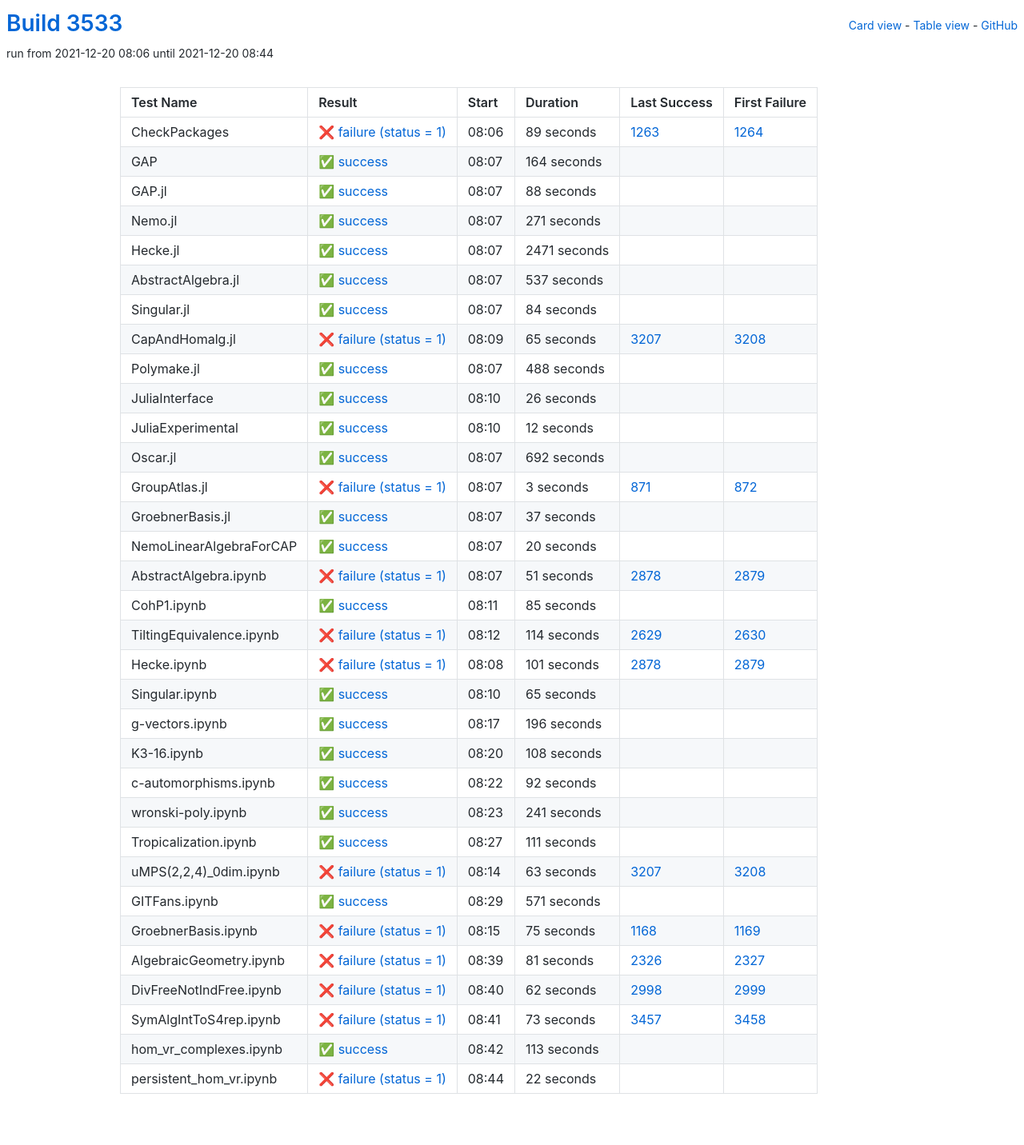
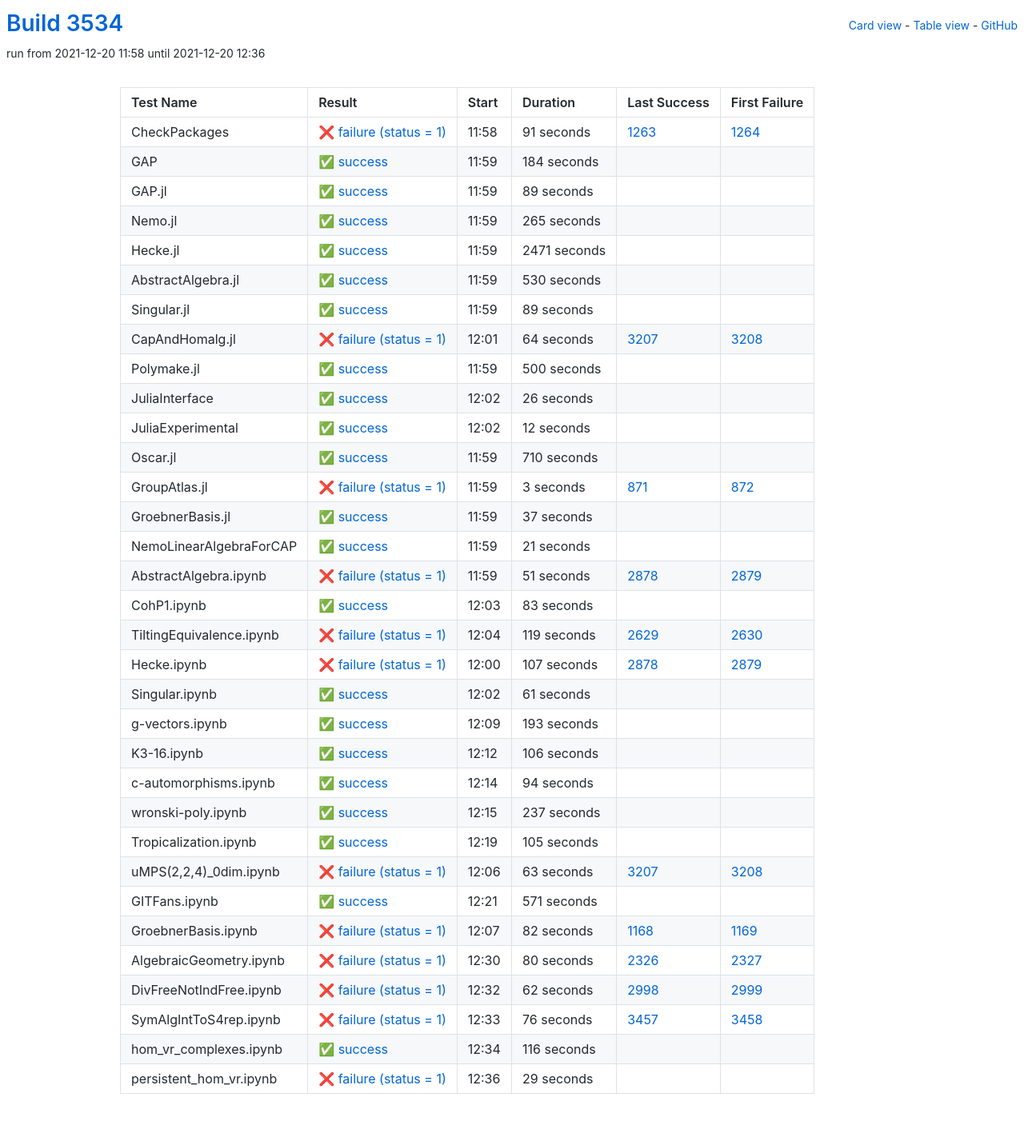
Before and after one commit to oscar-system/oscar-ci-status-stable, a Jekyll site: the page built from table.html, in a window 1280 px wide. Shown: the whole page at 80% size. Built offline with Jekyll 4.4.1, drawn with Linux system fonts in a browser that asks for light colours.

Commit message:
Build #3534

```diff
--- a/_data/ci.yml
+++ b/_data/ci.yml
@@ -1,6 +1,6 @@
 ---
-build: 3533
-build_url: https://oscarci.mathematik.uni-kl.de/job/oscar-stable/3533/
+build: 3534
+build_url: https://oscarci.mathematik.uni-kl.de/job/oscar-stable/3534/
 job: oscar-stable
 organization: oscar-system
 repo: oscar-ci-status-stable
@@ -8,56 +8,56 @@ repourl: https://github.com/oscar-system/oscar-ci-status-stable
 tests:
 - name: CheckPackages
   id: checkpackages
-  log: https://oscarci.mathematik.uni-kl.de/job/oscar-stable/3533/artifact/logs/build-3533/CheckPackages.log
-  start: 2021-12-20 08:06
+  log: https://oscarci.mathematik.uni-kl.de/job/oscar-stable/3534/artifact/logs/build-3534/CheckPackages.log
+  start: 2021-12-20 11:58
   success: false
   exitcode: 1
   status: failure
-  duration: 89
+  duration: 91
   last_success: 1263
   last_success_url: https://oscarci.mathematik.uni-kl.de/job/oscar-stable/1263/
   first_failure: 1264
   first_failure_url: https://oscarci.mathematik.uni-kl.de/job/oscar-stable/1264/
 - name: GAP
   id: gap
-  log: https://oscarci.mathematik.uni-kl.de/job/oscar-stable/3533/artifact/logs/build-3533/GAP.log
-  start: 2021-12-20 08:07
+  log: https://oscarci.mathematik.uni-kl.de/job/oscar-stable/3534/artifact/logs/build-3534/GAP.log
+  start: 2021-12-20 11:59
   success: true
   exitcode: 0
   status: success
-  duration: 164
+  duration: 184
   last_success: false
   last_success_url:
   first_failure: false
   first_failure_url:
 - name: GAP.jl
   id: gap-jl
-  log: https://oscarci.mathematik.uni-kl.de/job/oscar-stable/3533/artifact/logs/build-3533/GAP.jl.log
-  start: 2021-12-20 08:07
+  log: https://oscarci.mathematik.uni-kl.de/job/oscar-stable/3534/artifact/logs/build-3534/GAP.jl.log
+  start: 2021-12-20 11:59
   success: true
   exitcode: 0
   status: success
-  duration: 88
+  duration: 89
   last_success: false
   last_success_url:
   first_failure: false
   first_failure_url:
 - name: Nemo.jl
   id: nemo-jl
-  log: https://oscarci.mathematik.uni-kl.de/job/oscar-stable/3533/artifact/logs/build-3533/Nemo.jl.log
-  start: 2021-12-20 08:07
+  log: https://oscarci.mathematik.uni-kl.de/job/oscar-stable/3534/artifact/logs/build-3534/Nemo.jl.log
+  start: 2021-12-20 11:59
   success: true
   exitcode: 0
   status: success
-  duration: 271
+  duration: 265
   last_success: false
   last_success_url:
   first_failure: false
   first_failure_url:
 - name: Hecke.jl
   id: hecke-jl
-  log: https://oscarci.mathematik.uni-kl.de/job/oscar-stable/3533/artifact/logs/build-3533/Hecke.jl.log
-  start: 2021-12-20 08:07
+  log: https://oscarci.mathematik.uni-kl.de/job/oscar-stable/3534/artifact/logs/build-3534/Hecke.jl.log
+  start: 2021-12-20 11:59
   success: true
   exitcode: 0
   status: success
@@ -68,56 +68,56 @@ tests:
   first_failure_url:
 - name: AbstractAlgebra.jl
   id: abstractalgebra-jl
-  log: https://oscarci.mathematik.uni-kl.de/job/oscar-stable/3533/artifact/logs/build-3533/AbstractAlgebra.jl.log
-  start: 2021-12-20 08:07
+  log: https://oscarci.mathematik.uni-kl.de/job/oscar-stable/3534/artifact/logs/build-3534/AbstractAlgebra.jl.log
+  start: 2021-12-20 11:59
   success: true
   exitcode: 0
   status: success
-  duration: 537
+  duration: 530
   last_success: false
   last_success_url:
   first_failure: false
   first_failure_url:
 - name: Singular.jl
   id: singular-jl
-  log: https://oscarci.mathematik.uni-kl.de/job/oscar-stable/3533/artifact/logs/build-3533/Singular.jl.log
-  start: 2021-12-20 08:07
+  log: https://oscarci.mathematik.uni-kl.de/job/oscar-stable/3534/artifact/logs/build-3534/Singular.jl.log
+  start: 2021-12-20 11:59
   success: true
   exitcode: 0
   status: success
-  duration: 84
+  duration: 89
   last_success: false
   last_success_url:
   first_failure: false
   first_failure_url:
 - name: CapAndHomalg.jl
   id: capandhomalg-jl
-  log: https://oscarci.mathematik.uni-kl.de/job/oscar-stable/3533/artifact/logs/build-3533/CapAndHomalg.jl.log
-  start: 2021-12-20 08:09
+  log: https://oscarci.mathematik.uni-kl.de/job/oscar-stable/3534/artifact/logs/build-3534/CapAndHomalg.jl.log
+  start: 2021-12-20 12:01
   success: false
   exitcode: 1
   status: failure
-  duration: 65
+  duration: 64
   last_success: 3207
   last_success_url: https://oscarci.mathematik.uni-kl.de/job/oscar-stable/3207/
   first_failure: 3208
   first_failure_url: https://oscarci.mathematik.uni-kl.de/job/oscar-stable/3208/
 - name: Polymake.jl
   id: polymake-jl
-  log: https://oscarci.mathematik.uni-kl.de/job/oscar-stable/3533/artifact/logs/build-3533/Polymake.jl.log
-  start: 2021-12-20 08:07
+  log: https://oscarci.mathematik.uni-kl.de/job/oscar-stable/3534/artifact/logs/build-3534/Polymake.jl.log
+  start: 2021-12-20 11:59
   success: true
   exitcode: 0
   status: success
-  duration: 488
+  duration: 500
   last_success: false
   last_success_url:
   first_failure: false
   first_failure_url:
 - name: JuliaInterface
   id: juliainterface
-  log: https://oscarci.mathematik.uni-kl.de/job/oscar-stable/3533/artifact/logs/build-3533/JuliaInterface.log
-  start: 2021-12-20 08:10
+  log: https://oscarci.mathematik.uni-kl.de/job/oscar-stable/3534/artifact/logs/build-3534/JuliaInterface.log
+  start: 2021-12-20 12:02
   success: true
   exitcode: 0
   status: success
@@ -128,8 +128,8 @@ tests:
   first_failure_url:
 - name: JuliaExperimental
   id: juliaexperimental
-  log: https://oscarci.mathematik.uni-kl.de/job/oscar-stable/3533/artifact/logs/build-3533/JuliaExperimental.log
-  start: 2021-12-20 08:10
+  log: https://oscarci.mathematik.uni-kl.de/job/oscar-stable/3534/artifact/logs/build-3534/JuliaExperimental.log
+  start: 2021-12-20 12:02
   success: true
   exitcode: 0
   status: success
@@ -140,20 +140,20 @@ tests:
   first_failure_url:
 - name: Oscar.jl
   id: oscar-jl
-  log: https://oscarci.mathematik.uni-kl.de/job/oscar-stable/3533/artifact/logs/build-3533/Oscar.jl.log
-  start: 2021-12-20 08:07
+  log: https://oscarci.mathematik.uni-kl.de/job/oscar-stable/3534/artifact/logs/build-3534/Oscar.jl.log
+  start: 2021-12-20 11:59
   success: true
   exitcode: 0
   status: success
-  duration: 692
+  duration: 710
   last_success: false
   last_success_url:
   first_failure: false
   first_failure_url:
 - name: GroupAtlas.jl
   id: groupatlas-jl
-  log: https://oscarci.mathematik.uni-kl.de/job/oscar-stable/3533/artifact/logs/build-3533/GroupAtlas.jl.log
-  start: 2021-12-20 08:07
+  log: https://oscarci.mathematik.uni-kl.de/job/oscar-stable/3534/artifact/logs/build-3534/GroupAtlas.jl.log
+  start: 2021-12-20 11:59
   success: false
   exitcode: 1
   status: failure
@@ -164,8 +164,8 @@ tests:
   first_failure_url: https://oscarci.mathematik.uni-kl.de/job/oscar-stable/872/
 - name: GroebnerBasis.jl
   id: groebnerbasis-jl
-  log: https://oscarci.mathematik.uni-kl.de/job/oscar-stable/3533/artifact/logs/build-3533/GroebnerBasis.jl.log
-  start: 2021-12-20 08:07
+  log: https://oscarci.mathematik.uni-kl.de/job/oscar-stable/3534/artifact/logs/build-3534/GroebnerBasis.jl.log
+  start: 2021-12-20 11:59
   success: true
   exitcode: 0
   status: success
@@ -176,20 +176,20 @@ tests:
   first_failure_url:
 - name: NemoLinearAlgebraForCAP
   id: nemolinearalgebraforcap
-  log: https://oscarci.mathematik.uni-kl.de/job/oscar-stable/3533/artifact/logs/build-3533/NemoLinearAlgebraForCAP.log
-  start: 2021-12-20 08:07
+  log: https://oscarci.mathematik.uni-kl.de/job/oscar-stable/3534/artifact/logs/build-3534/NemoLinearAlgebraForCAP.log
+  start: 2021-12-20 11:59
   success: true
   exitcode: 0
   status: success
-  duration: 20
+  duration: 21
   last_success: false
   last_success_url:
   first_failure: false
   first_failure_url:
 - name: AbstractAlgebra.ipynb
   id: abstractalgebra-ipynb
-  log: https://oscarci.mathematik.uni-kl.de/job/oscar-stable/3533/artifact/logs/build-3533/AbstractAlgebra.ipynb.log
-  start: 2021-12-20 08:07
+  log: https://oscarci.mathematik.uni-kl.de/job/oscar-stable/3534/artifact/logs/build-3534/AbstractAlgebra.ipynb.log
+  start: 2021-12-20 11:59
   success: false
   exitcode: 1
   status: failure
@@ -200,116 +200,116 @@ tests:
   first_failure_url: https://oscarci.mathematik.uni-kl.de/job/oscar-stable/2879/
 - name: CohP1.ipynb
   id: cohp1-ipynb
-  log: https://oscarci.mathematik.uni-kl.de/job/oscar-stable/3533/artifact/logs/build-3533/CohP1.ipynb.log
-  start: 2021-12-20 08:11
+  log: https://oscarci.mathematik.uni-kl.de/job/oscar-stable/3534/artifact/logs/build-3534/CohP1.ipynb.log
+  start: 2021-12-20 12:03
   success: true
   exitcode: 0
   status: success
-  duration: 85
+  duration: 83
   last_success: false
   last_success_url:
   first_failure: false
   first_failure_url:
 - name: TiltingEquivalence.ipynb
   id: tiltingequivalence-ipynb
-  log: https://oscarci.mathematik.uni-kl.de/job/oscar-stable/3533/artifact/logs/build-3533/TiltingEquivalence.ipynb.log
-  start: 2021-12-20 08:12
+  log: https://oscarci.mathematik.uni-kl.de/job/oscar-stable/3534/artifact/logs/build-3534/TiltingEquivalence.ipynb.log
+  start: 2021-12-20 12:04
   success: false
   exitcode: 1
   status: failure
-  duration: 114
+  duration: 119
   last_success: 2629
   last_success_url: https://oscarci.mathematik.uni-kl.de/job/oscar-stable/2629/
   first_failure: 2630
   first_failure_url: https://oscarci.mathematik.uni-kl.de/job/oscar-stable/2630/
 - name: Hecke.ipynb
   id: hecke-ipynb
-  log: https://oscarci.mathematik.uni-kl.de/job/oscar-stable/3533/artifact/logs/build-3533/Hecke.ipynb.log
-  start: 2021-12-20 08:08
+  log: https://oscarci.mathematik.uni-kl.de/job/oscar-stable/3534/artifact/logs/build-3534/Hecke.ipynb.log
+  start: 2021-12-20 12:00
   success: false
   exitcode: 1
   status: failure
-  duration: 101
+  duration: 107
   last_success: 2878
   last_success_url: https://oscarci.mathematik.uni-kl.de/job/oscar-stable/2878/
   first_failure: 2879
   first_failure_url: https://oscarci.mathematik.uni-kl.de/job/oscar-stable/2879/
 - name: Singular.ipynb
   id: singular-ipynb
-  log: https://oscarci.mathematik.uni-kl.de/job/oscar-stable/3533/artifact/logs/build-3533/Singular.ipynb.log
-  start: 2021-12-20 08:10
+  log: https://oscarci.mathematik.uni-kl.de/job/oscar-stable/3534/artifact/logs/build-3534/Singular.ipynb.log
+  start: 2021-12-20 12:02
   success: true
   exitcode: 0
   status: success
-  duration: 65
+  duration: 61
   last_success: false
   last_success_url:
   first_failure: false
   first_failure_url:
 - name: g-vectors.ipynb
   id: g-vectors-ipynb
-  log: https://oscarci.mathematik.uni-kl.de/job/oscar-stable/3533/artifact/logs/build-3533/g-vectors.ipynb.log
-  start: 2021-12-20 08:17
+  log: https://oscarci.mathematik.uni-kl.de/job/oscar-stable/3534/artifact/logs/build-3534/g-vectors.ipynb.log
+  start: 2021-12-20 12:09
   success: true
   exitcode: 0
   status: success
-  duration: 196
+  duration: 193
   last_success: false
   last_success_url:
   first_failure: false
   first_failure_url:
 - name: K3-16.ipynb
   id: k3-16-ipynb
-  log: https://oscarci.mathematik.uni-kl.de/job/oscar-stable/3533/artifact/logs/build-3533/K3-16.ipynb.log
-  start: 2021-12-20 08:20
+  log: https://oscarci.mathematik.uni-kl.de/job/oscar-stable/3534/artifact/logs/build-3534/K3-16.ipynb.log
+  start: 2021-12-20 12:12
   success: true
   exitcode: 0
   status: success
-  duration: 108
+  duration: 106
   last_success: false
   last_success_url:
   first_failure: false
   first_failure_url:
 - name: c-automorphisms.ipynb
   id: c-automorphisms-ipynb
-  log: https://oscarci.mathematik.uni-kl.de/job/oscar-stable/3533/artifact/logs/build-3533/c-automorphisms.ipynb.log
-  start: 2021-12-20 08:22
+  log: https://oscarci.mathematik.uni-kl.de/job/oscar-stable/3534/artifact/logs/build-3534/c-automorphisms.ipynb.log
+  start: 2021-12-20 12:14
   success: true
   exitcode: 0
   status: success
-  duration: 92
+  duration: 94
   last_success: false
   last_success_url:
   first_failure: false
   first_failure_url:
 - name: wronski-poly.ipynb
   id: wronski-poly-ipynb
-  log: https://oscarci.mathematik.uni-kl.de/job/oscar-stable/3533/artifact/logs/build-3533/wronski-poly.ipynb.log
-  start: 2021-12-20 08:23
+  log: https://oscarci.mathematik.uni-kl.de/job/oscar-stable/3534/artifact/logs/build-3534/wronski-poly.ipynb.log
+  start: 2021-12-20 12:15
   success: true
   exitcode: 0
   status: success
-  duration: 241
+  duration: 237
   last_success: false
   last_success_url:
   first_failure: false
   first_failure_url:
 - name: Tropicalization.ipynb
   id: tropicalization-ipynb
-  log: https://oscarci.mathematik.uni-kl.de/job/oscar-stable/3533/artifact/logs/build-3533/Tropicalization.ipynb.log
-  start: 2021-12-20 08:27
+  log: https://oscarci.mathematik.uni-kl.de/job/oscar-stable/3534/artifact/logs/build-3534/Tropicalization.ipynb.log
+  start: 2021-12-20 12:19
   success: true
   exitcode: 0
   status: success
-  duration: 111
+  duration: 105
   last_success: false
   last_success_url:
   first_failure: false
   first_failure_url:
 - name: uMPS(2,2,4)_0dim.ipynb
   id: umps-2-2-4-0dim-ipynb
-  log: https://oscarci.mathematik.uni-kl.de/job/oscar-stable/3533/artifact/logs/build-3533/uMPS-2-2-4-_0dim.ipynb.log
-  start: 2021-12-20 08:14
+  log: https://oscarci.mathematik.uni-kl.de/job/oscar-stable/3534/artifact/logs/build-3534/uMPS-2-2-4-_0dim.ipynb.log
+  start: 2021-12-20 12:06
   success: false
   exitcode: 1
   status: failure
@@ -320,8 +320,8 @@ tests:
   first_failure_url: https://oscarci.mathematik.uni-kl.de/job/oscar-stable/3208/
 - name: GITFans.ipynb
   id: gitfans-ipynb
-  log: https://oscarci.mathematik.uni-kl.de/job/oscar-stable/3533/artifact/logs/build-3533/GITFans.ipynb.log
-  start: 2021-12-20 08:29
+  log: https://oscarci.mathematik.uni-kl.de/job/oscar-stable/3534/artifact/logs/build-3534/GITFans.ipynb.log
+  start: 2021-12-20 12:21
   success: true
   exitcode: 0
   status: success
@@ -332,32 +332,32 @@ tests:
   first_failure_url:
 - name: GroebnerBasis.ipynb
   id: groebnerbasis-ipynb
-  log: https://oscarci.mathematik.uni-kl.de/job/oscar-stable/3533/artifact/logs/build-3533/GroebnerBasis.ipynb.log
-  start: 2021-12-20 08:15
+  log: https://oscarci.mathematik.uni-kl.de/job/oscar-stable/3534/artifact/logs/build-3534/GroebnerBasis.ipynb.log
+  start: 2021-12-20 12:07
   success: false
   exitcode: 1
   status: failure
-  duration: 75
+  duration: 82
   last_success: 1168
   last_success_url: https://oscarci.mathematik.uni-kl.de/job/oscar-stable/1168/
   first_failure: 1169
   first_failure_url: https://oscarci.mathematik.uni-kl.de/job/oscar-stable/1169/
 - name: AlgebraicGeometry.ipynb
   id: algebraicgeometry-ipynb
-  log: https://oscarci.mathematik.uni-kl.de/job/oscar-stable/3533/artifact/logs/build-3533/AlgebraicGeometry.ipynb.log
-  start: 2021-12-20 08:39
+  log: https://oscarci.mathematik.uni-kl.de/job/oscar-stable/3534/artifact/logs/build-3534/AlgebraicGeometry.ipynb.log
+  start: 2021-12-20 12:30
   success: false
   exitcode: 1
   status: failure
-  duration: 81
+  duration: 80
   last_success: 2326
   last_success_url: https://oscarci.mathematik.uni-kl.de/job/oscar-stable/2326/
   first_failure: 2327
   first_failure_url: https://oscarci.mathematik.uni-kl.de/job/oscar-stable/2327/
 - name: DivFreeNotIndFree.ipynb
   id: divfreenotindfree-ipynb
-  log: https://oscarci.mathematik.uni-kl.de/job/oscar-stable/3533/artifact/logs/build-3533/DivFreeNotIndFree.ipynb.log
-  start: 2021-12-20 08:40
+  log: https://oscarci.mathematik.uni-kl.de/job/oscar-stable/3534/artifact/logs/build-3534/DivFreeNotIndFree.ipynb.log
+  start: 2021-12-20 12:32
   success: false
   exitcode: 1
   status: failure
@@ -368,36 +368,36 @@ tests:
   first_failure_url: https://oscarci.mathematik.uni-kl.de/job/oscar-stable/2999/
 - name: SymAlgIntToS4rep.ipynb
   id: symalginttos4rep-ipynb
-  log: https://oscarci.mathematik.uni-kl.de/job/oscar-stable/3533/artifact/logs/build-3533/SymAlgIntToS4rep.ipynb.log
-  start: 2021-12-20 08:41
+  log: https://oscarci.mathematik.uni-kl.de/job/oscar-stable/3534/artifact/logs/build-3534/SymAlgIntToS4rep.ipynb.log
+  start: 2021-12-20 12:33
   success: false
   exitcode: 1
   status: failure
-  duration: 73
+  duration: 76
   last_success: 3457
   last_success_url: https://oscarci.mathematik.uni-kl.de/job/oscar-stable/3457/
   first_failure: 3458
   first_failure_url: https://oscarci.mathematik.uni-kl.de/job/oscar-stable/3458/
 - name: hom_vr_complexes.ipynb
   id: hom-vr-complexes-ipynb
-  log: https://oscarci.mathematik.uni-kl.de/job/oscar-stable/3533/artifact/logs/build-3533/hom_vr_complexes.ipynb.log
-  start: 2021-12-20 08:42
+  log: https://oscarci.mathematik.uni-kl.de/job/oscar-stable/3534/artifact/logs/build-3534/hom_vr_complexes.ipynb.log
+  start: 2021-12-20 12:34
   success: true
   exitcode: 0
   status: success
-  duration: 113
+  duration: 116
   last_success: false
   last_success_url:
   first_failure: false
   first_failure_url:
 - name: persistent_hom_vr.ipynb
   id: persistent-hom-vr-ipynb
-  log: https://oscarci.mathematik.uni-kl.de/job/oscar-stable/3533/artifact/logs/build-3533/persistent_hom_vr.ipynb.log
-  start: 2021-12-20 08:44
+  log: https://oscarci.mathematik.uni-kl.de/job/oscar-stable/3534/artifact/logs/build-3534/persistent_hom_vr.ipynb.log
+  start: 2021-12-20 12:36
   success: false
   exitcode: 1
   status: failure
-  duration: 22
+  duration: 29
   last_success: false
   last_success_url:
   first_failure: false
```
Also changed, not shown: README.md.
